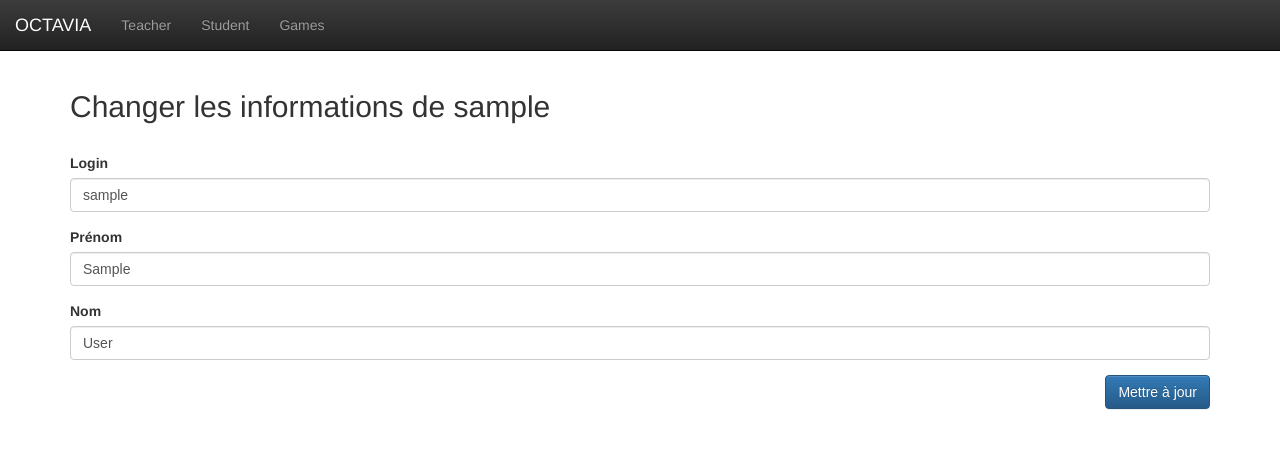
After one commit to PLI-Octavia/OctaviaOld, a Django app: page /student/update/1/1 in a window 1280 px wide. The commit adds this page. Shown: the top 449 px of the page. Run offline with Django 3.2, Linux system fonts and the light colour scheme; tables that the repository leaves empty hold one stand-in row (values such as "Sample post"); some libraries are stand-ins or nearby versions.

Commit message:
You can now update student user data

```diff
--- a/app/templates/courses/see.html
+++ b/app/templates/courses/see.html
@@ -18,7 +18,7 @@
           <p>
           <a href="/course/{{course.course.id}}/edit" class="btn btn-primary" role="button">Modifier</a>
           <a style="float:right;" href="delete/{{course.id}}" class="btn btn-danger" role="button">Supprimer</a>
-          <a href="/course/{{course.course.id}}/games" class="btn btn-info" role="button">Jeux</a></p>
+          <a href="/course/{{course.course.id}}/game" class="btn btn-info" role="button">Jeux</a></p>
 	      </div>
 	    </div>
 	  </div>
--- /dev/null
+++ b/app/templates/student/update.html
@@ -0,0 +1,32 @@
+{% extends 'base.html' %}
+
+{% block content %}
+
+<div class="content">
+  <h2>Changer les informations de {{user.username}}</h2>
+  <br />
+  <form action='/student/save' method="POST">
+      <div class="form-group">
+        <label for="inputName">Login</label>
+        <input type="text" class="form-control" id="inputName" placeholder="Login" name="name" value="{{user.username}}">
+      </div>
+
+      <div class="form-group">
+        <label for="first_name">Prénom</label>
+        <input type="text" class="form-control" id="first_name" placeholder="Prénom" name="first_name" value="{{user.first_name}}">
+      </div>
+
+      <div class="form-group">
+        <label for="last_name">Nom</label>
+        <input type="text" class="form-control" id="last_name" placeholder="Nom" name="last_name" value="{{user.last_name}}">
+      </div>
+
+      <input type="hidden" name="course" value="{{course_id}}">
+      <input type="hidden" name="user_id" value="{{user.id}}">
+
+      <div class="form-group pull-right">
+        <button type="submit" class="btn btn-primary">Mettre à jour</button>
+      </div>
+  </form>
+</div>
+{% endblock %}
--- a/app/urls.py
+++ b/app/urls.py
@@ -8,7 +8,9 @@ student_urls = [
     url(r'^home/?$', student.login, name='student_home'),
     url(r'^create/(?P<course_id>\d+)?$', student.create, name='student_create'),
     url(r'^delete/(?P<user_id>\d+)/(?P<course_id>\d+)?$', student.delete, name='student_delete'),
+    url(r'^update/(?P<user_id>\d+)/(?P<course_id>\d+)?$', student.update, name='student_update'),
     url(r'^store/?$', student.store, name='student_store'),
+    url(r'^save/?$', student.save, name='student_save'),
     url(r'^storeCSV/?$', student.storeCSV, name='student_storeCSV'),
 ]
 
--- a/app/views/student.py
+++ b/app/views/student.py
@@ -83,6 +83,18 @@ def storeCSV(request):
     return redirect('/course/')
 
 
+def update(request, user_id, course_id):
+    userToUpdate = User.objects.get(pk=user_id)
+    return render(request, TEMPLATES_PATH + 'update.html', {'user': userToUpdate, 'course_id': course_id})
+
+def save(request):
+    userToUpdate = User.objects.get(pk=request.POST['user_id'])
+    userToUpdate.username = request.POST['name']
+    userToUpdate.first_name = request.POST['first_name']
+    userToUpdate.last_name = request.POST['last_name']
+    userToUpdate.save()
+    return redirect('/course/'+str(request.POST['course'])+'/edit/')
+
 def delete(request, user_id, course_id):
     userToDelete = User.objects.get(pk=user_id)
     userToDelete.delete()
```
Also changed, not shown: app/templates/courses/edit.html (+4 -4 lines).
